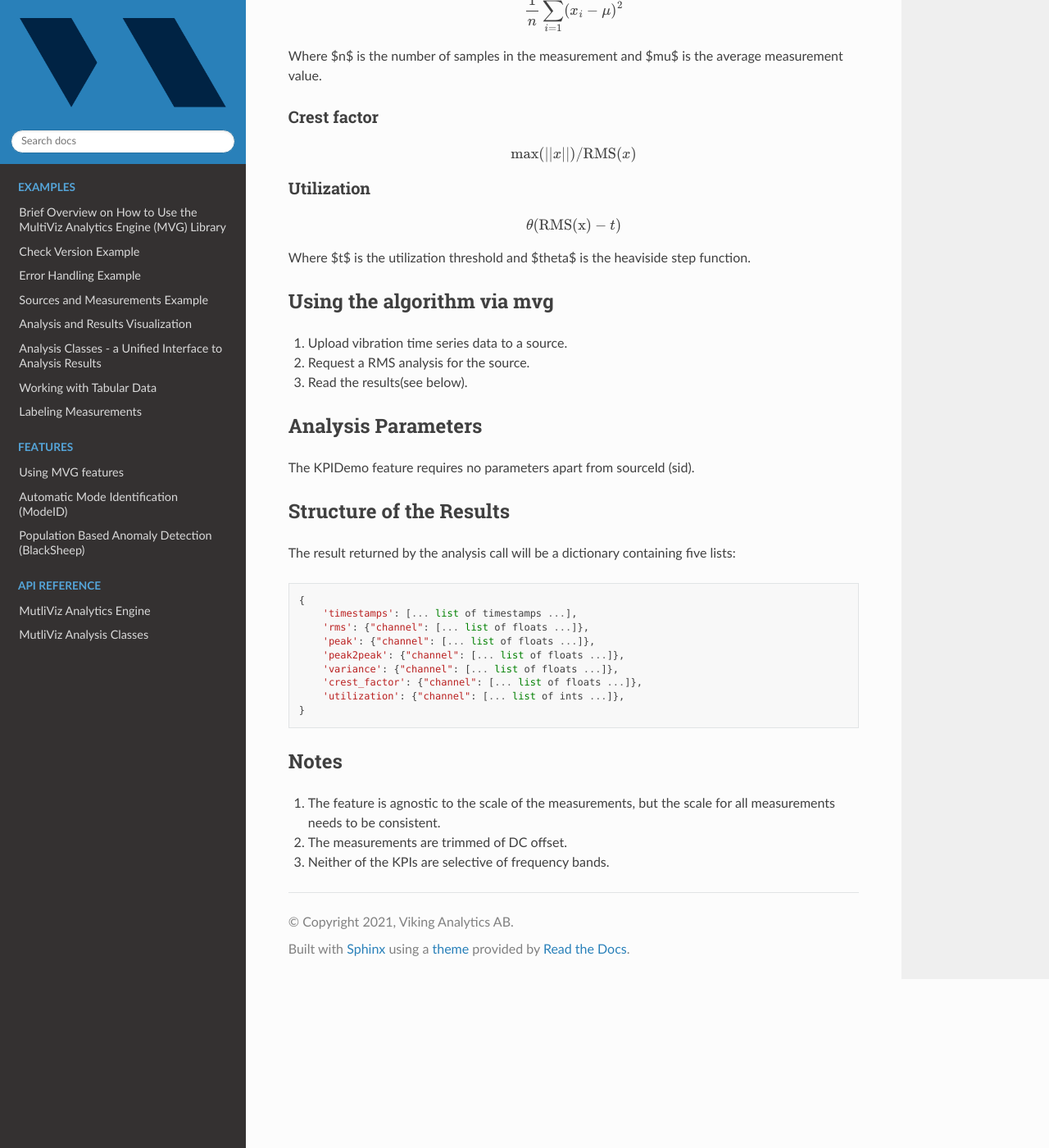
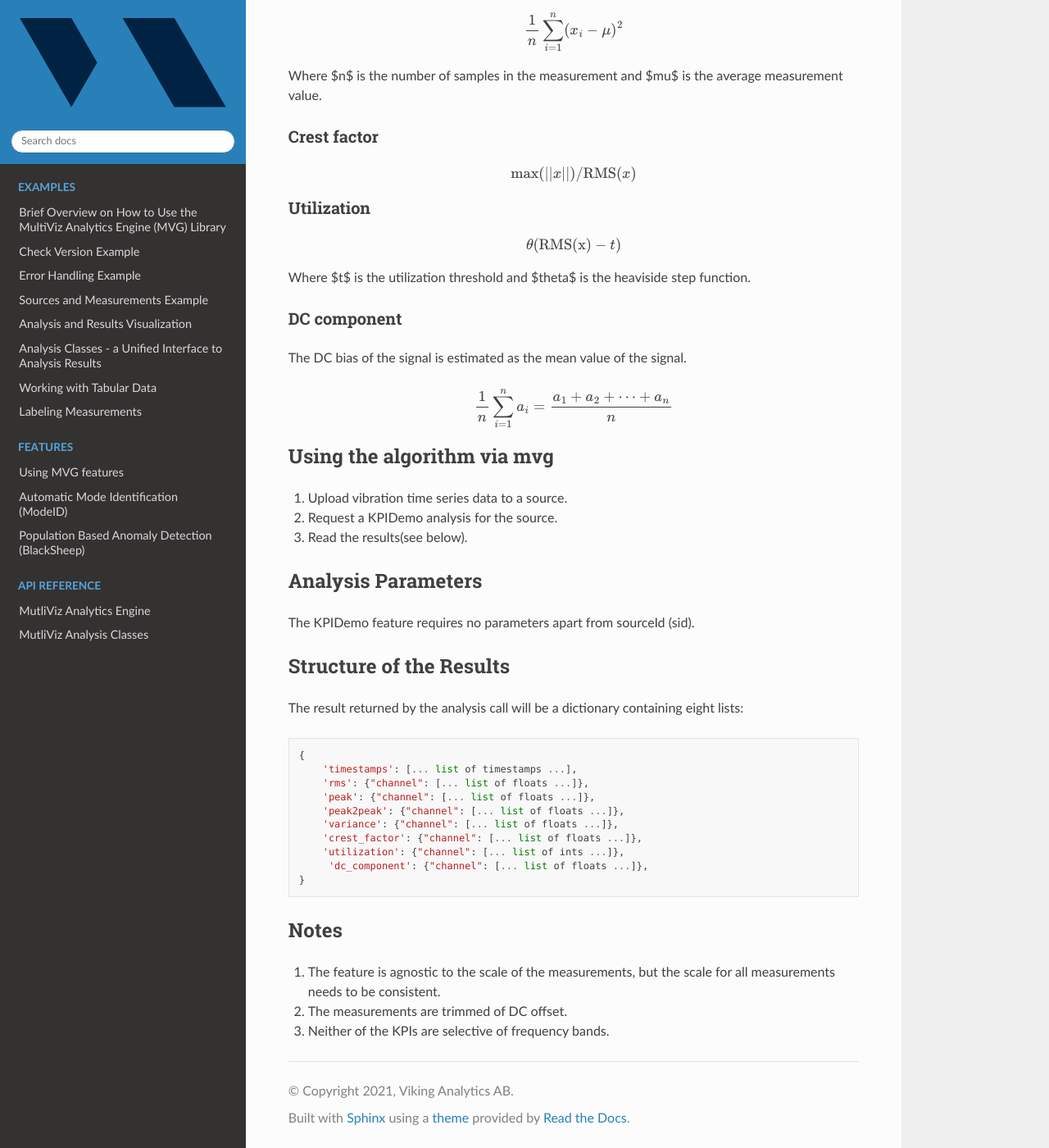
Before and after one commit to vikinganalytics/mvg, a Sphinx documentation site: the page built from docs/source/content/features/kpidemo.md, in a window 1280 px wide and 1400 px high, scrolled down 2022 px. Shown: the whole window at 82% size. Built offline with Sphinx 7.4.7 and the Read the Docs theme 2.0.0, drawn with Linux system fonts in a browser that asks for light colours; pages that are not in the unit, such as notebooks, are missing from menus; some of the changed text lies outside the part shown.

Commit message:
Update to all the jupyter notebooks to fix typos and notebook text

````diff
--- a/docs/source/content/features/kpidemo.md
+++ b/docs/source/content/features/kpidemo.md
@@ -10,15 +10,16 @@ The KPIDemo feature calculates a set of Key Performance Indicators (KPIs) of vib
 - Peak - Maximum acceleration value
 - Peak to peak - Difference between maximum and minimum acceleration value
 - Variance - Variance of the vibration
-- Crest factor - ???
+- Crest factor - Ratio of the peak value of the waveform to its RMS value
 - Utilization - Boolean value if vibration RMS is above a given utilization threshold, default to 0.1
+- DC component - Estimated value for the DC bias of the signal
 
 ## Use cases for the feature
 
 - Determining trends in the vibration level over time. An increasing
   trend may indicate a developing failure.
 
-- Comparing similar assets in terms of their RMS value.
+- Comparing similar assets in terms of their RMS (or other KPI) value.
 
 - High level visualization of vibration measurements.
 
@@ -67,11 +68,17 @@ Where $n$ is the number of samples in the measurement and $\mu$ is the average m
 
 Where $t$ is the utilization threshold and $\theta$ is the heaviside step function.
 
+### DC component
+
+The DC bias of the signal is estimated as the mean value of the signal.
+
+.. math:: \frac{1}{n} \sum_{i=1}^{n}a_{i} = \frac {a_{1} + a_{2} + \dots + a_{n}}{n}
+
 ## Using the algorithm via mvg
 
 1. Upload vibration time series data to a source.
 
-2. Request a RMS analysis for the source.
+2. Request a KPIDemo analysis for the source.
 
 3. Read the results(see below).
 
@@ -82,7 +89,7 @@ The KPIDemo feature requires no parameters apart from sourceId (sid).
 ## Structure of the Results
 
 The result returned by the analysis call will be a dictionary
-containing five lists:
+containing eight lists:
 ```
 {
     'timestamps': [... list of timestamps ...],
@@ -92,6 +99,7 @@ containing five lists:
     'variance': {"channel": [... list of floats ...]},
     'crest_factor': {"channel": [... list of floats ...]},
     'utilization': {"channel": [... list of ints ...]},
+	'dc_component': {"channel": [... list of floats ...]},
 }
 ```
 
````
Also changed, not shown: docs/source/content/examples/analysis_classes.ipynb, docs/source/content/examples/analysis_visual.ipynb, docs/source/content/examples/brief_overview.ipynb, docs/source/content/examples/check_version.ipynb, docs/source/content/examples/error_handling.ipynb, docs/source/content/examples/labeling.ipynb, docs/source/content/examples/sources_and_measurements.ipynb, docs/source/content/examples/tabular_example.ipynb.
